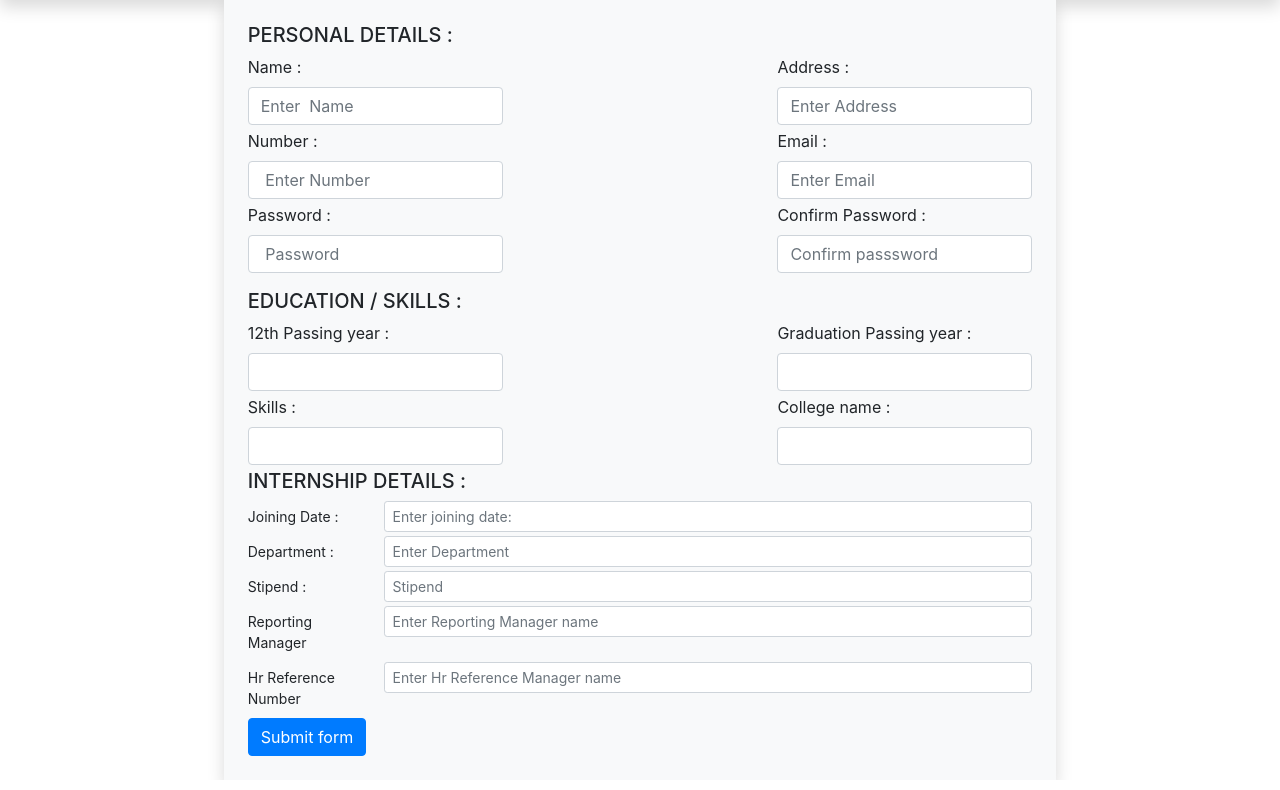
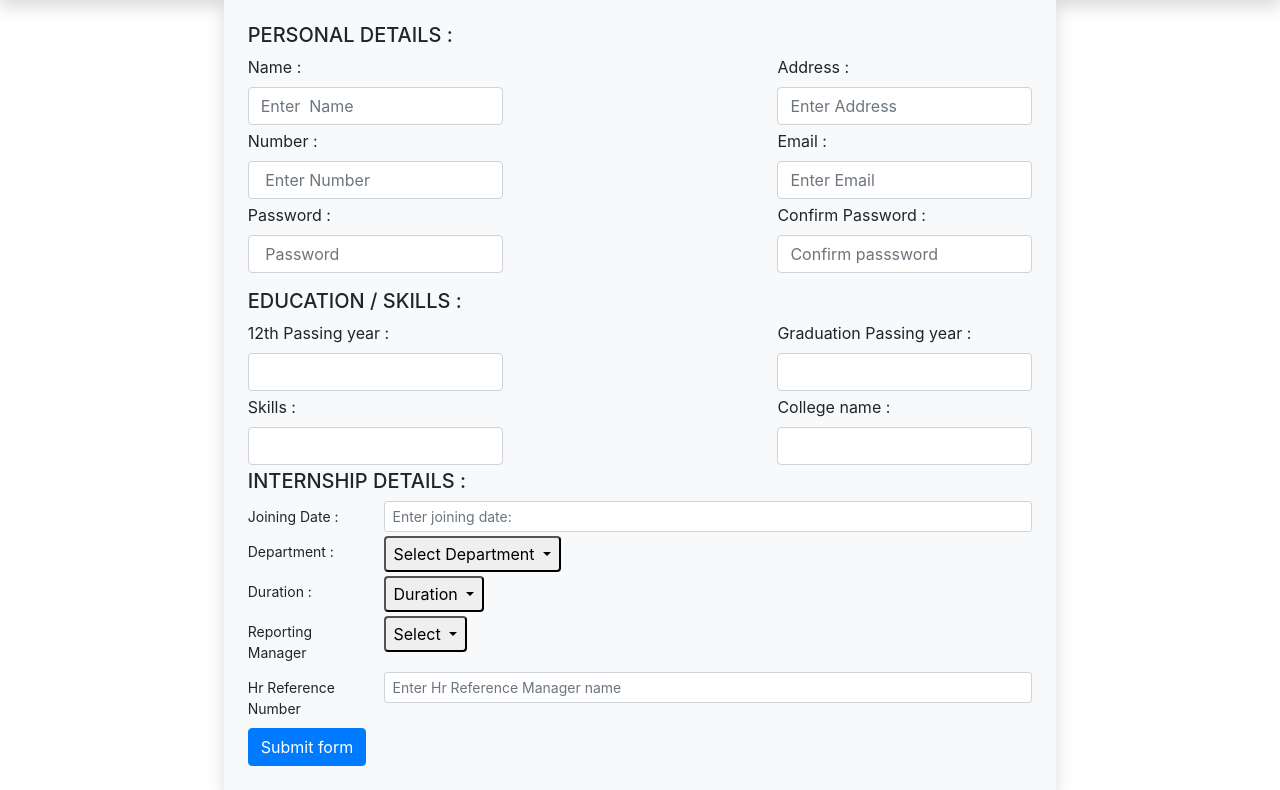
Before and after one commit to INIESTA-WEBTECH-Pvt-Ltd/iniesta, a PHP site: page /registration.php in a window 1280 px wide. Shown: the part 65-855 px from the top of the page. Run offline with PHP 8.4, Linux system fonts and the light colour scheme; some libraries are stand-ins or nearby versions.

Commit message:
add  dropdowns

```diff
--- a/registration.php
+++ b/registration.php
@@ -98,19 +98,55 @@
               <div class="mb-1 row">
                 <label for="validationCustom02" class="col-sm-2 col-form-label col-form-label-sm">Department :</label>
                 <div class="col-sm-10">
-                  <input type="text" class="form-control form-control-sm" id="validationCustom02" required placeholder="Enter Department">
+                <div class="dropdown">
+                  <button class="px-2 ml-0 py-1 rounded  dropdown-toggle" type="button" id="dropdownMenu2"
+                    data-toggle="dropdown" aria-haspopup="true" aria-expanded="false">
+                    Select Department
+                  </button>
+                  <div class="dropdown-menu" aria-labelledby="dropdownMenu2">
+                    <button class="dropdown-item" type="button">Web development</button>
+                    <button class="dropdown-item" type="button">Web designing</button>
+                    <button class="dropdown-item" type="button">App development</button>
+                    <button class="dropdown-item" type="button">Data analysis</button>
+                    <button class="dropdown-item" type="button">Digital Marketing</button>
+                  </div>
+                </div>
                 </div>
               </div>
               <div class="mb-1 row">
-                <label for="validationCustom02" class="col-sm-2 col-form-label col-form-label-sm">Stipend :</label>
+                <label for="validationCustom02" class="col-sm-2 col-form-label col-form-label-sm">Duration :</label>
                 <div class="col-sm-10">
-                  <input type="text" class="form-control form-control-sm" id="validationCustom02"required placeholder="Stipend">
+                <div class="dropdown">
+                  <button class="px-2 ml-0 py-1 rounded  dropdown-toggle" type="button" id="dropdownMenu2"
+                    data-toggle="dropdown" aria-haspopup="true" aria-expanded="false">
+   Duration
+                  </button>
+                  <div class="dropdown-menu" aria-labelledby="dropdownMenu2">
+                    <button class="dropdown-item" type="button">1 months</button>
+                    <button class="dropdown-item" type="button">2 months</button>
+                    <button class="dropdown-item" type="button">3 months</button>
+                    <button class="dropdown-item" type="button">6 months</button>
+
+                  </div>
+                </div>
                 </div>
               </div>
               <div class="mb-1 row">
                 <label for="validationCustom02" class="col-sm-2 col-form-label col-form-label-sm">Reporting Manager</label>
                 <div class="col-sm-10">
-                  <input type="text" class="form-control form-control-sm" id="validationCustom02"  required placeholder="Enter Reporting Manager name">
+                <div class="dropdown">
+                  <button class="px-2 ml-0 py-1 rounded  dropdown-toggle" type="button" id="dropdownMenu02  "
+                    data-toggle="dropdown" aria-haspopup="true" aria-expanded="false">
+       Select
+                  </button>
+                  <div class="dropdown-menu" aria-labelledby="dropdownMenu2">
+                    <button class="dropdown-item" type="button">HR</button>
+                    <button class="dropdown-item" type="button">Linkedin </button>
+
+
+
+                  </div>
+                </div>
                 </div>
               </div>
               <div class="mb-1 row">
@@ -126,6 +162,7 @@
       </form>
 
       <script>
+
       // Example starter JavaScript for disabling form submissions if there are invalid fields
       (function() {
         'use strict';
--- a/sidebar.php
+++ b/sidebar.php
@@ -113,7 +113,7 @@
                 <label for="validationCustom02" class="col-sm-3 col-md-4 col-form-label col-form-label-sm"
                   aria-labelledby="dropdownMenu2">Department </label>
                 <div class="dropdown">
-                  <button class="px-2 ml-3 py-1 rounded  dropdown-toggle" type="button" id="dropdownMenu2"
+                  <button class="px-2  py-1 ml-3 rounded  dropdown-toggle" type="button" id="dropdownMenu2"
                     data-toggle="dropdown" aria-haspopup="true" aria-expanded="false">
                     Select Department
                   </button>
```
